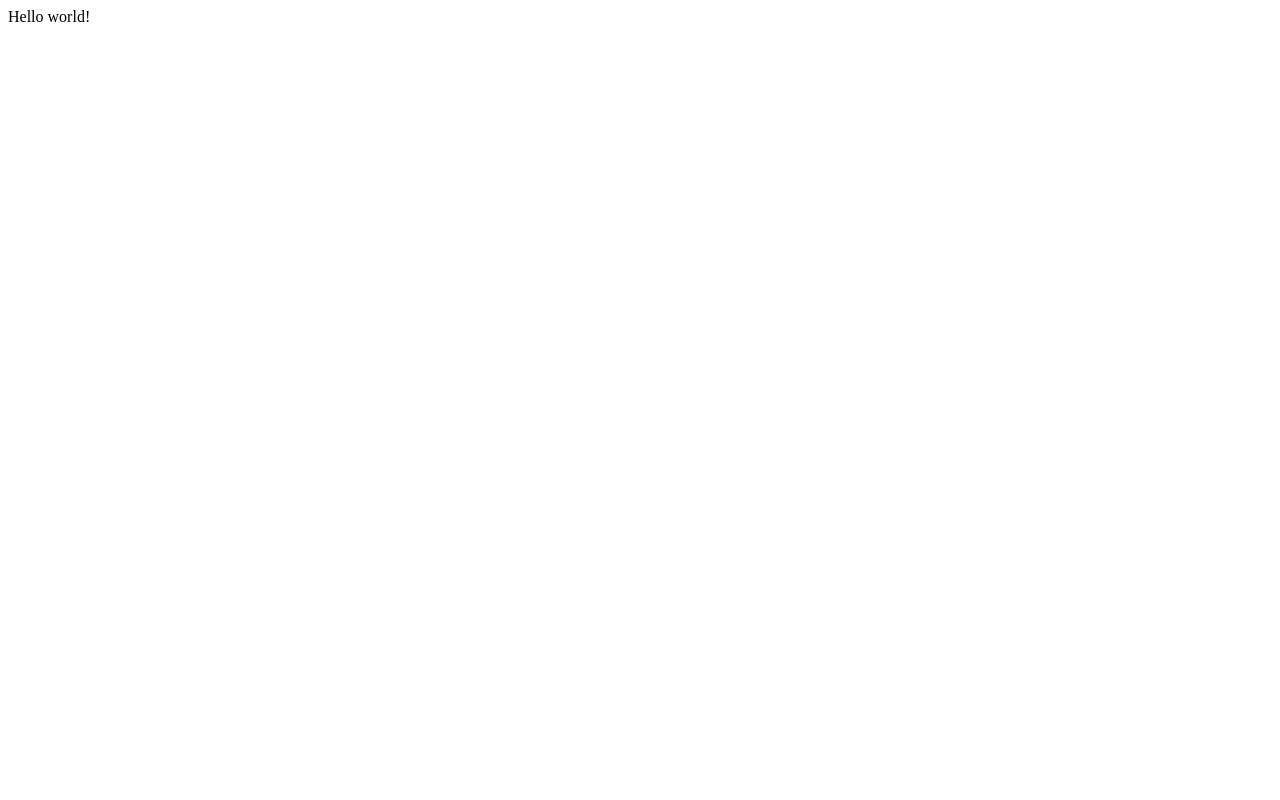
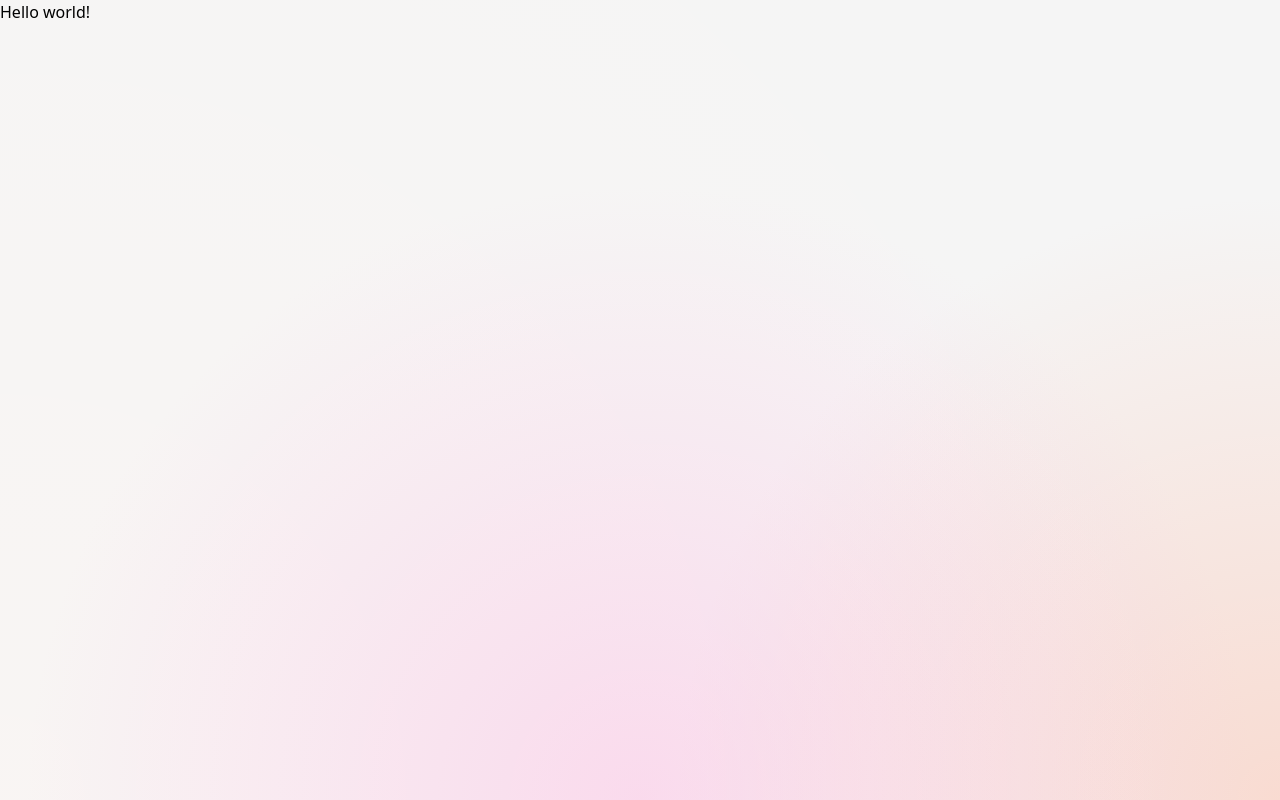
Before and after one commit to angeloanan/personal-next-template, a Next.js app: page / in a window 1280 px wide. Built offline with nearby package versions, Linux system fonts and the light colour scheme.

Commit message:
feat: move tailwind to using globals stylesheet

```diff
--- a/src/pages/_app.tsx
+++ b/src/pages/_app.tsx
@@ -1,5 +1,5 @@
 import '@fontsource/inter/variable.css'
-import 'tailwindcss/tailwind.css'
+import '../style/globals.css'
 
 import type { NextPage } from 'next'
 import type { AppProps } from 'next/app'
@@ -14,7 +14,7 @@ function CustomApp({ Component, pageProps }: CustomAppProps) {
   return Component.disableLayout ? (
     <Component {...pageProps} />
   ) : (
-    <div className='min-h-screen bg-gray-100'>
+    <div className='stylized-bg min-h-screen'>
       <Component {...pageProps} />
     </div>
   )
--- /dev/null
+++ b/src/style/globals.css
@@ -0,0 +1,9 @@
+@tailwind base;
+@tailwind components;
+@tailwind utilities;
+
+.stylized-bg {
+  background: radial-gradient(circle at bottom center, #ffb1e165, transparent 60%),
+    radial-gradient(circle at bottom left, #fff5f160, transparent 80%),
+    radial-gradient(circle at bottom right, #ffb09660, transparent 40%), rgb(245, 245, 245);
+}
```
